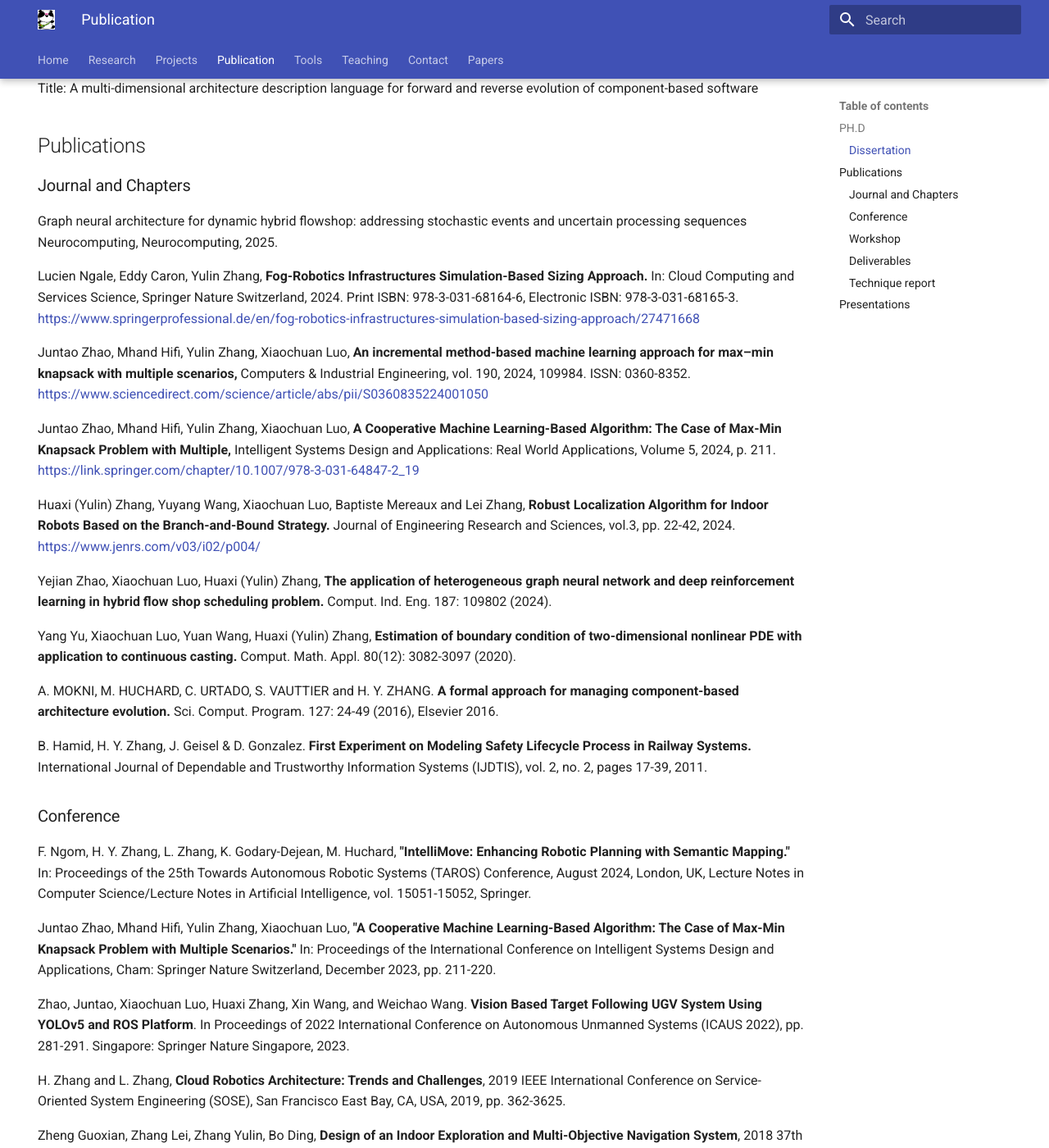
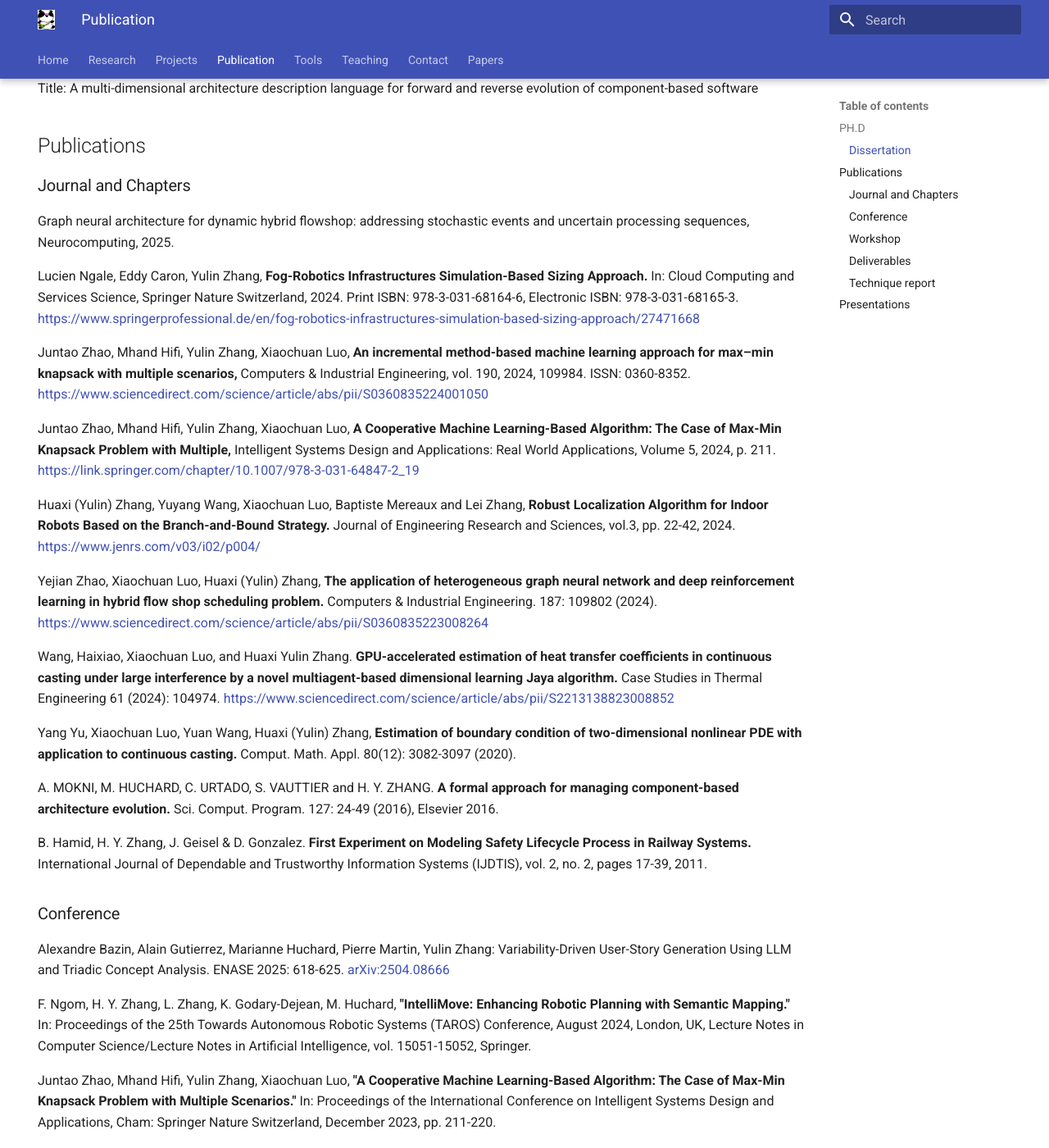
Before and after one commit to yulinz888888/yulinz888888.github.io, an MkDocs documentation site: the page built from docs/publications.md, in a window 1280 px wide and 1400 px high, scrolled down 230 px. Shown: the whole window at 82% size. Built offline with MkDocs 1.6.1 and Material for MkDocs 9.7.7, drawn with Linux system fonts in a browser that asks for light colours.

Commit message:
update publications: refine journal entries and add new conference paper

```diff
--- a/docs/publications.md
+++ b/docs/publications.md
@@ -13,8 +13,7 @@ Title: A multi-dimensional architecture description language for forward and rev
 
 ### Journal and Chapters
 
-Graph neural architecture for dynamic hybrid flowshop: addressing stochastic events and uncertain processing sequences
-Neurocomputing, Neurocomputing, 2025.
+Graph neural architecture for dynamic hybrid flowshop: addressing stochastic events and uncertain processing sequences, Neurocomputing, 2025.
 
 Lucien Ngale, Eddy Caron, Yulin Zhang, **Fog-Robotics Infrastructures Simulation-Based Sizing Approach.** In: Cloud Computing and Services Science, Springer Nature Switzerland, 2024. Print ISBN: 978-3-031-68164-6, Electronic ISBN: 978-3-031-68165-3. [https://www.springerprofessional.de/en/fog-robotics-infrastructures-simulation-based-sizing-approach/27471668](https://www.springerprofessional.de/en/fog-robotics-infrastructures-simulation-based-sizing-approach/27471668)
 
@@ -24,7 +23,9 @@ Juntao Zhao, Mhand Hifi, Yulin Zhang, Xiaochuan Luo, **A Cooperative Machine Lea
 
 Huaxi (Yulin) Zhang, Yuyang Wang, Xiaochuan Luo, Baptiste Mereaux and Lei Zhang, **Robust Localization Algorithm for Indoor Robots Based on the Branch-and-Bound Strategy.** Journal of Engineering Research and Sciences, vol.3, pp. 22-42, 2024. [https://www.jenrs.com/v03/i02/p004/](https://www.jenrs.com/v03/i02/p004/)
 
-Yejian Zhao, Xiaochuan Luo, Huaxi (Yulin) Zhang, **The application of heterogeneous graph neural network and deep reinforcement learning in hybrid flow shop scheduling problem.** Comput. Ind. Eng. 187: 109802 (2024).
+Yejian Zhao, Xiaochuan Luo, Huaxi (Yulin) Zhang, **The application of heterogeneous graph neural network and deep reinforcement learning in hybrid flow shop scheduling problem.** Computers & Industrial Engineering. 187: 109802 (2024). [https://www.sciencedirect.com/science/article/abs/pii/S0360835223008264](https://www.sciencedirect.com/science/article/abs/pii/S0360835223008264)
+
+Wang, Haixiao, Xiaochuan Luo, and Huaxi Yulin Zhang. **GPU-accelerated estimation of heat transfer coefficients in continuous casting under large interference by a novel multiagent-based dimensional learning Jaya algorithm.** Case Studies in Thermal Engineering 61 (2024): 104974. [https://www.sciencedirect.com/science/article/abs/pii/S2213138823008852](https://www.sciencedirect.com/science/article/abs/pii/S2213138823008852)
 
 Yang Yu, Xiaochuan Luo, Yuan Wang, Huaxi (Yulin) Zhang, **Estimation of boundary condition of two-dimensional nonlinear PDE with application to continuous casting.** Comput. Math. Appl. 80(12): 3082-3097 (2020).
 
@@ -36,6 +37,9 @@ Trustworthy Information Systems (IJDTIS), vol. 2, no. 2, pages 17-39, 2011.
 
 
 ### Conference
+
+Alexandre Bazin, Alain Gutierrez, Marianne Huchard, Pierre Martin, Yulin Zhang:
+Variability-Driven User-Story Generation Using LLM and Triadic Concept Analysis. ENASE 2025: 618-625. [arXiv:2504.08666](https://arxiv.org/abs/2504.08666)
 
 F. Ngom, H. Y. Zhang, L. Zhang, K. Godary-Dejean, M. Huchard, **"IntelliMove: Enhancing Robotic Planning with Semantic Mapping."** In: Proceedings of the 25th Towards Autonomous Robotic Systems (TAROS) Conference, August 2024, London, UK, Lecture Notes in Computer Science/Lecture Notes in Artificial Intelligence, vol. 15051-15052, Springer.
 
```
